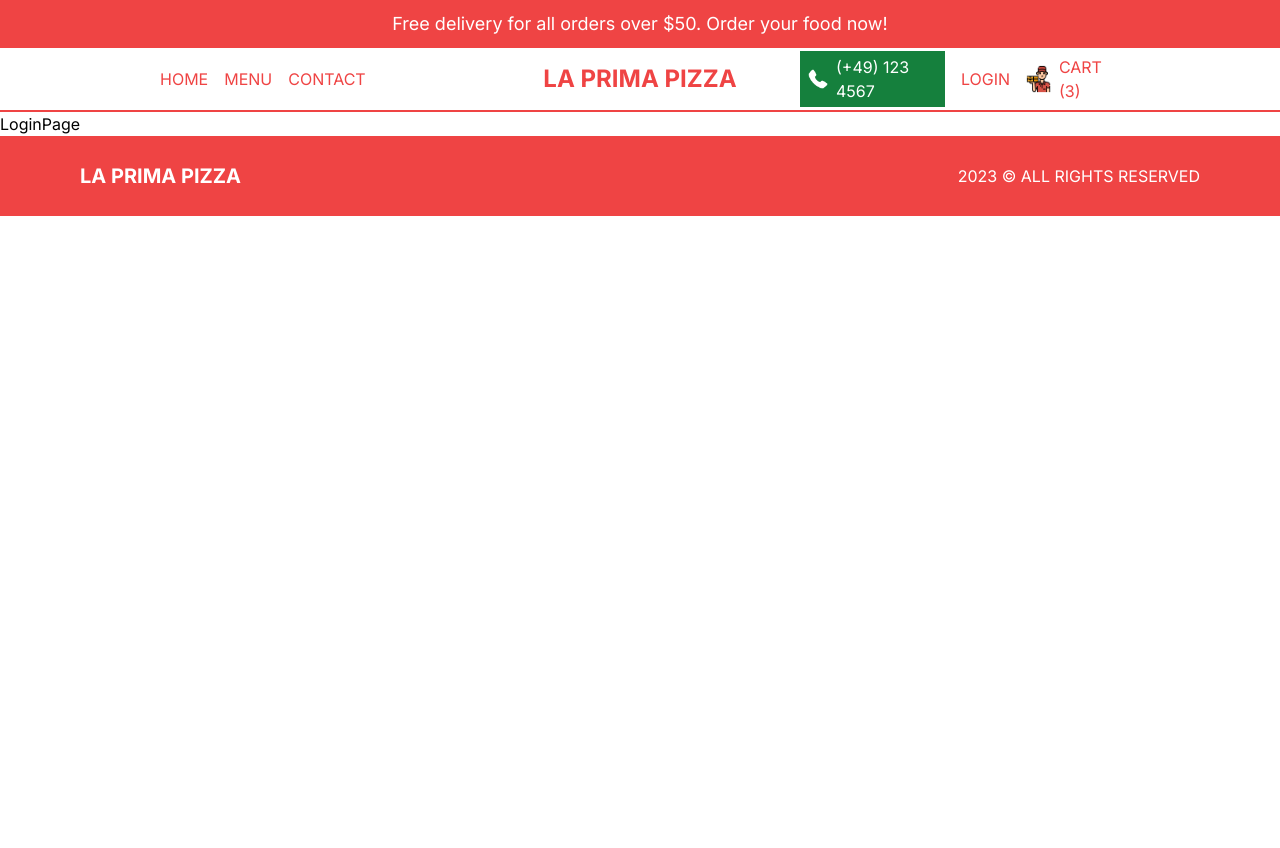
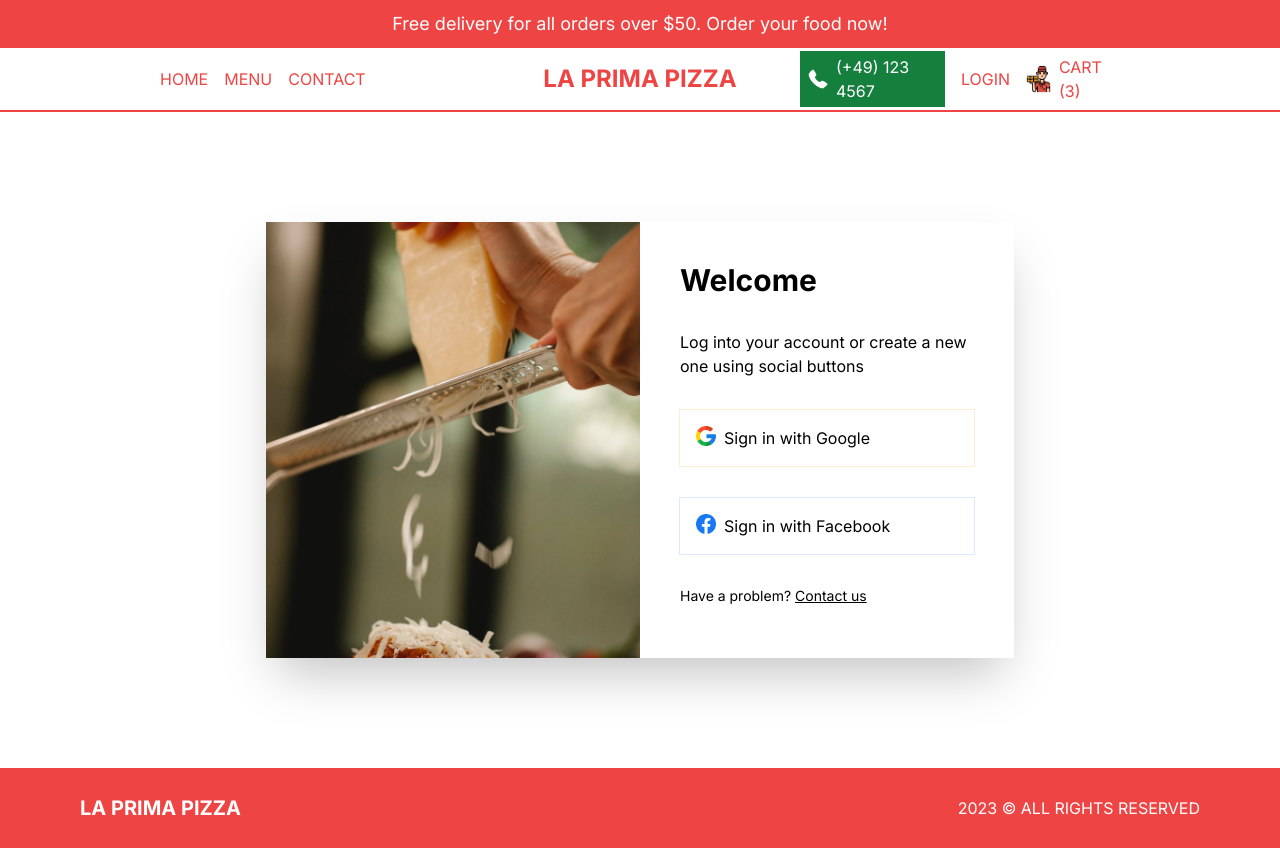
Before and after one commit to Pilag6/001-restaurant, a Next.js app: page /login in a window 1280 px wide. Before the commit the page ends 800 px from the top, so only its background shows below. Built offline with nearby package versions, Linux system fonts and the light colour scheme.

Commit message:
Add login Page

```diff
--- a/src/app/login/page.tsx
+++ b/src/app/login/page.tsx
@@ -1,9 +1,41 @@
-import React from 'react'
+import Image from "next/image";
+import Link from "next/link";
+import React from "react";
 
 const LoginPage = () => {
-  return (
-    <div>LoginPage</div>
-  )
-}
+    return (
+        <div className="p-4 h-[calc(100vh-7rem)] md:h-[calc(100vh-9rem)] flex items-center justify-center">
+            {/* BOX */}
+            <div className="h-full shadow-2xl flex flex-col md:flex-row md:h-[70%] md:w-full lg:w-[60%] 2xl:w-1/2">
+                {/* IMAGE CONTAINER */}
+                <div className="relative h-1/3 w-full md:h-full md:w-1/2">
+                    <Image
+                        src="/loginBg.png"
+                        alt=""
+                        fill
+                        className="object-cover"
+                    />
+                </div>
+                {/* FORM CONTAINER */}
+                <div className="p-10 flex flex-col gap-8 md:w-1/2">
+                    <h2 className="font-bold text-xl xl:text-3xl">Welcome</h2>
+                    <p>Log into your account or create a new one using social buttons</p>
 
-export default LoginPage
+                    <button className="flex gap-2 p-4 ring-1 ring-orange-100">
+                        <Image src="/google.png" alt="" width={20} height={20} className="object-contain"/>
+                        <span>Sign in with Google</span>
+                    </button>
+
+                    <button className="flex gap-2 p-4 ring-1 ring-blue-100">
+                        <Image src="/facebook.png" alt="" width={20} height={20} className="object-contain"/>
+                        <span>Sign in with Facebook</span>
+                    </button>
+
+                    <p className="text-sm">Have a problem? <Link className="underline" href="/">Contact us</Link></p>
+                </div>
+            </div>
+        </div>
+    );
+};
+
+export default LoginPage;
```
